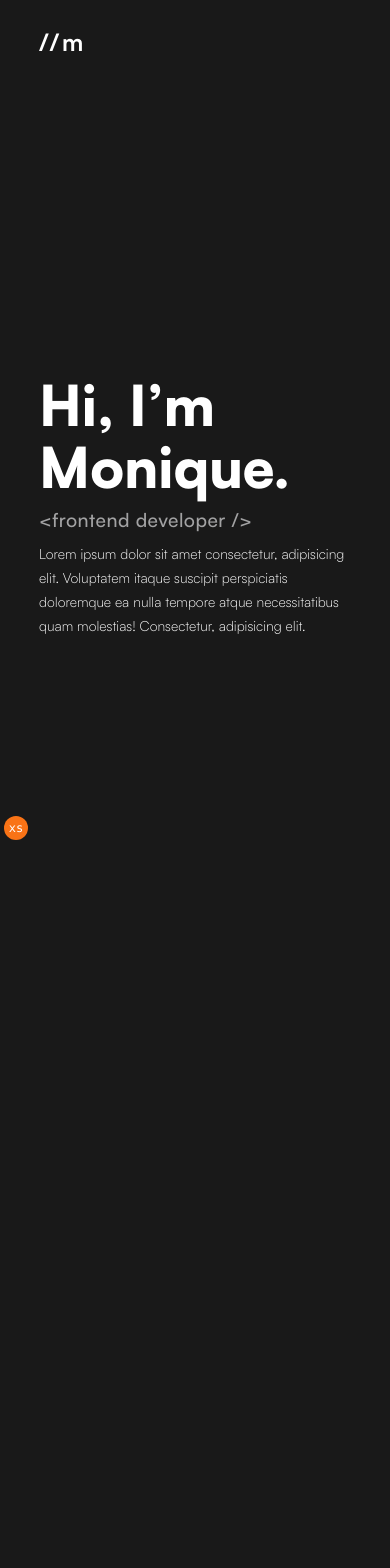
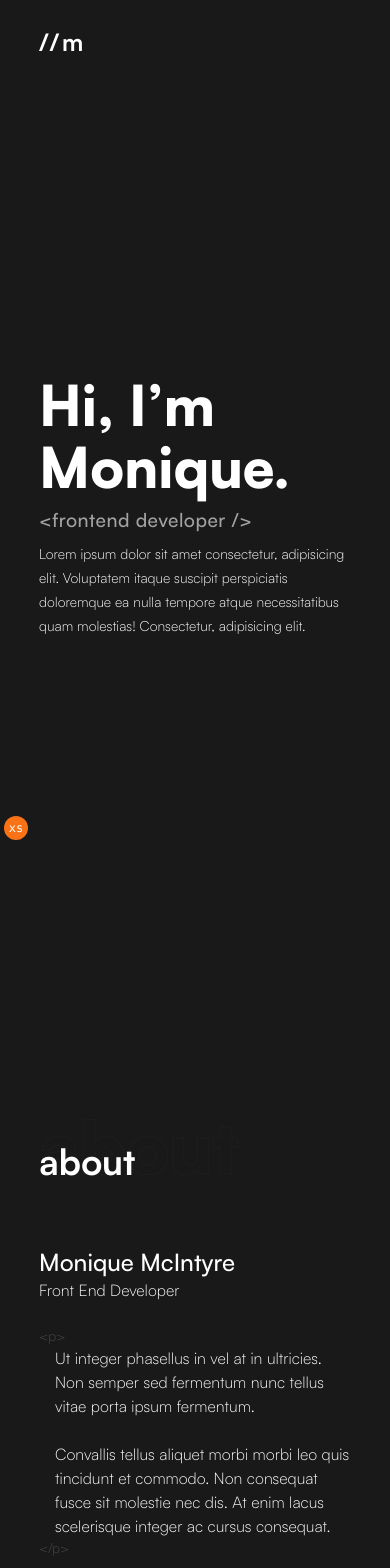
Before and after one commit to beautyscribbles/portfolio-v3, a Next.js app: page / in a window 390 px wide. Shown: the top 1568 px of the page. Before the commit the page ends 844 px from the top, so only its background shows below. Built offline with nearby package versions, Linux system fonts and the light colour scheme.

Commit message:
removed divs around wrapper

```diff
--- a/src/app/page.tsx
+++ b/src/app/page.tsx
@@ -2,10 +2,8 @@ import Wrapper from "@/components/layout/Wrapper";
 
 export default function Home() {
   return (
-    <div className="fixed h-screen top-0 left-0 w-screen ">
-      <div className="max-w-7xl mx-auto">
-        <Wrapper />
-      </div>
+    <div className="max-w-7xl mx-auto">
+      <Wrapper />
     </div>
   );
 }
--- a/src/components/About.tsx
+++ b/src/components/About.tsx
@@ -18,16 +18,16 @@ const About = () => {
           </Fragment>
           <br></br>
           <Fragment>
-            <p className={`opacity-50 text-sm`}>&#60;article&#62;</p>
+            <p className={`opacity-20 text-sm`}>&#60;p&#62;</p>
             <p className="pl-4">
               Ut integer phasellus in vel at in ultricies. <br></br> Non semper
-              sed fermentum nunc tellus vitae porta ipsum fermentum. <br></br>{" "}
+              sed fermentum nunc tellus vitae porta ipsum fermentum. <br></br>
               <br></br>
               Convallis tellus aliquet morbi morbi leo quis tincidunt et
               commodo. Non consequat fusce sit molestie nec dis. At enim lacus
               scelerisque integer ac cursus consequat.
             </p>
-            <p className={`opacity-50 text-sm`}>&#60;&#47;article&#62;</p>
+            <p className={`opacity-20 text-sm`}>&#60;&#47;p&#62;</p>
           </Fragment>
         </div>
       </article>
--- a/src/components/layout/Wrapper.tsx
+++ b/src/components/layout/Wrapper.tsx
@@ -3,11 +3,11 @@ import Sidebar from "@/components/sidebar/Sidebar";
 
 const Wrapper = () => {
   return (
-    <div className="h-screen w-full grid grid-cols-1 md:grid-cols-[40%,60%] lg:grid-cols-[35%,65%]">
-      <div className="hidden h-screen md:block ">
+    <div className="h-screen relative w-full grid grid-cols-1 md:grid-cols-[40%,60%] lg:grid-cols-[35%,65%]">
+      <div className="hidden h-screen md:grid md:fixed md:w-[40%] lg:w-[35%]">
         <Sidebar />
       </div>
-      <main className="overflow-y-scroll no-scrollbar h-full">
+      <main className="h-full md:absolute md:left-[40%] lg:left-[35%] ">
         <Content />
       </main>
     </div>
```
